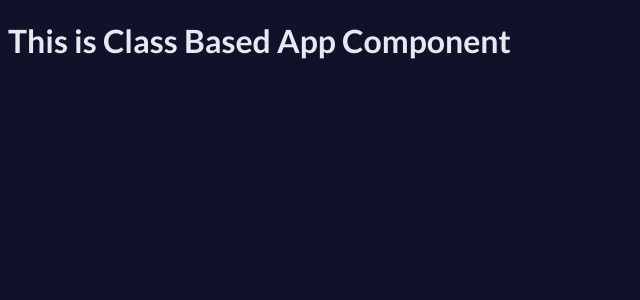
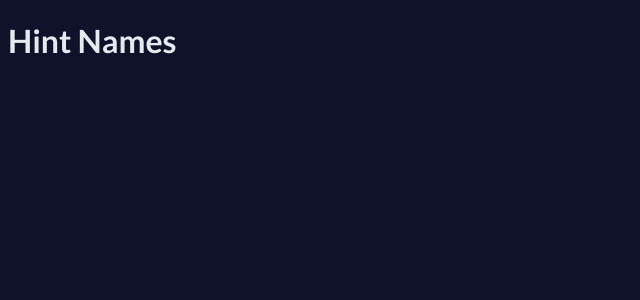
Before and after one commit to chaitanyatekane/Hint-Names, a React (Create React App) app: page / in a window 1280 px wide. Shown: the top 300 px of the page, without its empty margins (0-640 px from the left). Built offline with nearby package versions, Linux system fonts and the light colour scheme; a web font is replaced by a local one.

Commit message:
add Header component -> functional

```diff
--- a/src/components/App/App.js
+++ b/src/components/App/App.js
@@ -1,9 +1,14 @@
 import React from 'react';
-import './App.css'
+import Header from '../Header/Header';
+import './App.css';
 
 class App extends React.Component {
     render() {
-        return <h1>This is Class Based App Component</h1>
+        return (
+            <div>
+                <Header />
+            </div>
+        );
     }
 };
 
--- a/src/components/Header/Header.js
+++ b/src/components/Header/Header.js
@@ -0,0 +1,11 @@
+import React from 'react';
+
+const Header = () => {
+    return (
+        <div className="head-container">
+            <h1 className="head-text">Hint Names</h1>
+        </div>
+    );
+};
+
+export default Header;
```
